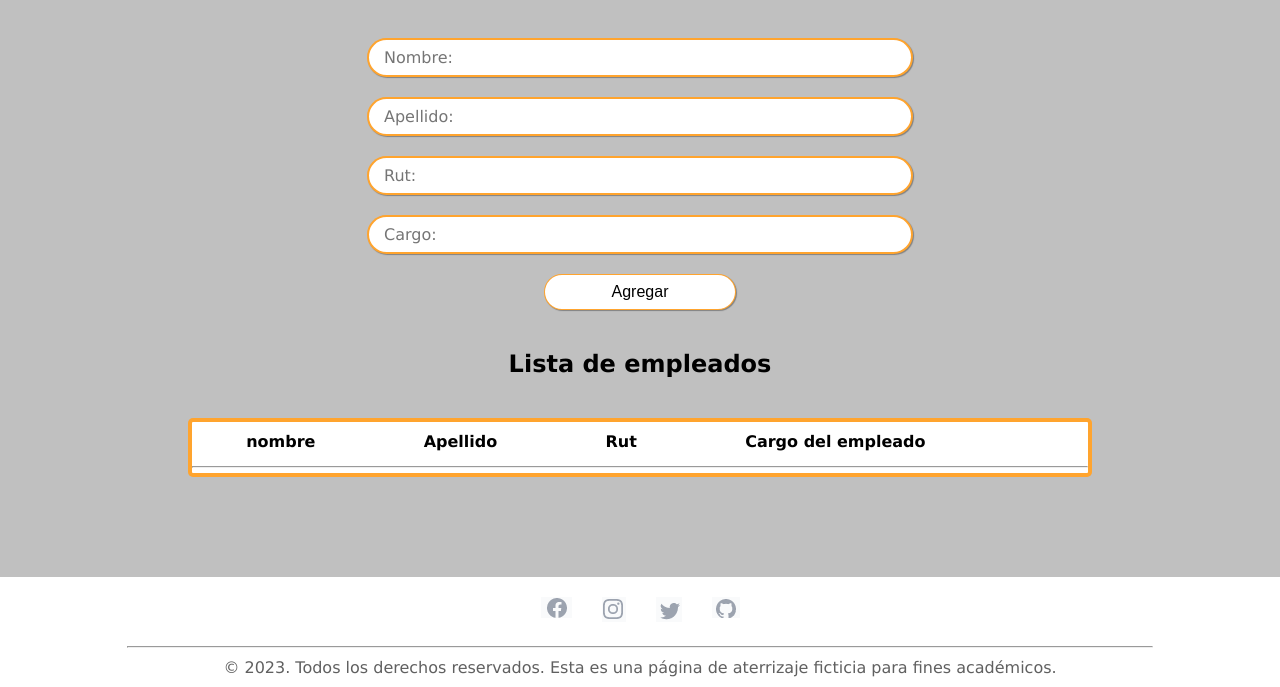
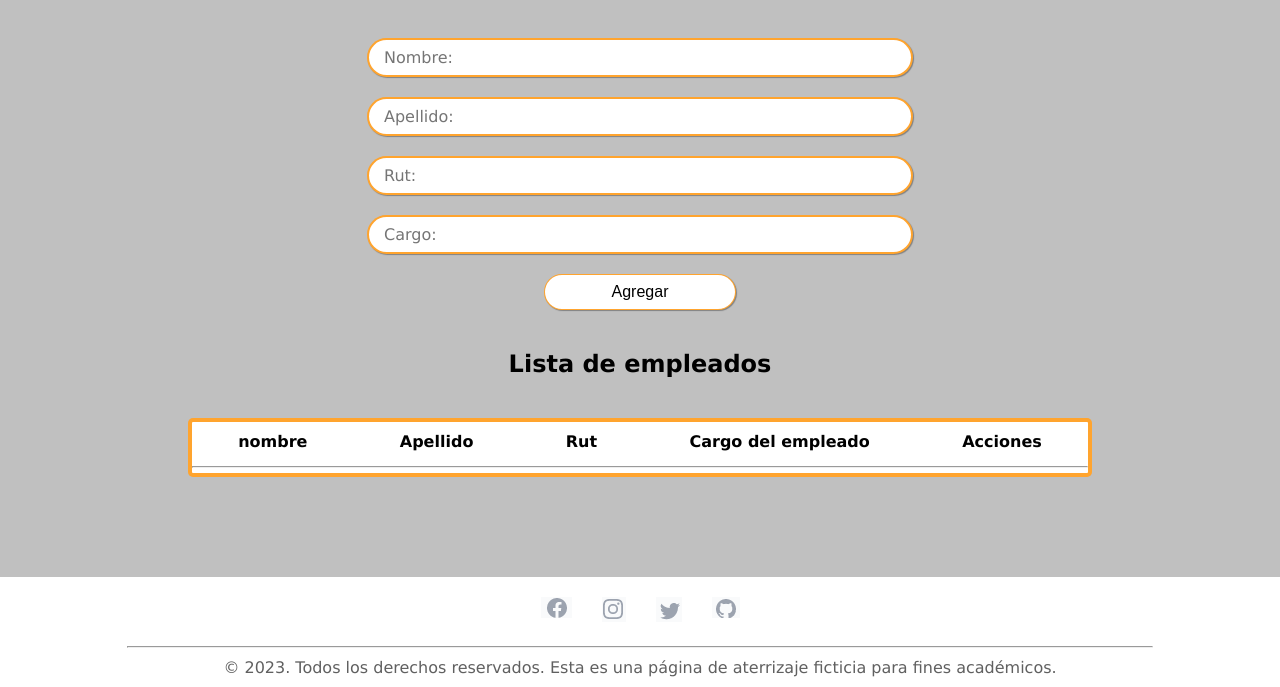
Before and after one commit to Joan-corporan/PROYECTO-2-CRUD, a plain HTML site: page index.html in a window 1280 px wide. Shown: the part 178-865 px from the top of the page. Drawn offline with Linux system fonts and the light colour scheme.

Commit message:
editando espacios en section lista de empleados

```diff
--- a/index.html
+++ b/index.html
@@ -55,8 +55,8 @@
                         <li>
                             <h4>Cargo del empleado</h4>
                         </li>
-                        <li class="esp">
-                            <h4 class="esp"></h4>
+                        <li>
+                            <h4>Acciones</h4>
                         </li>
                     </ul>
                     <hr>
```
